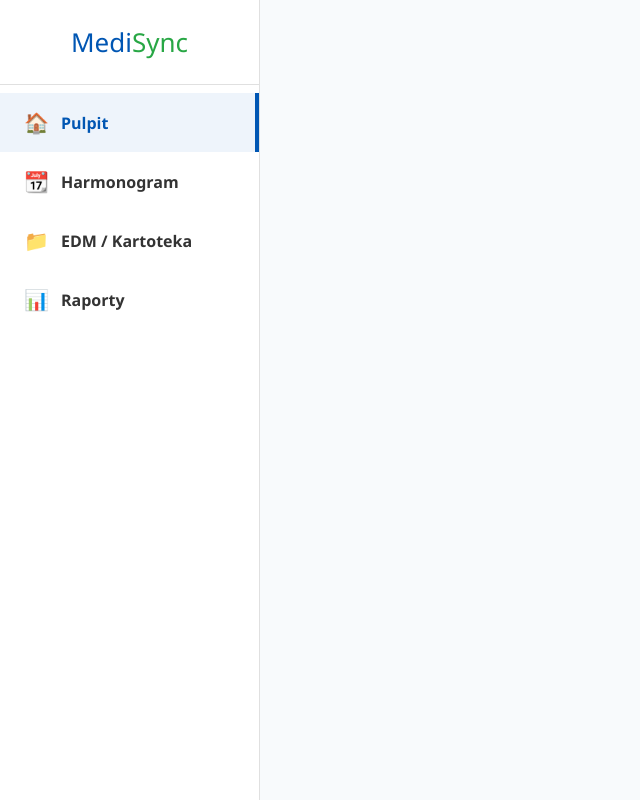
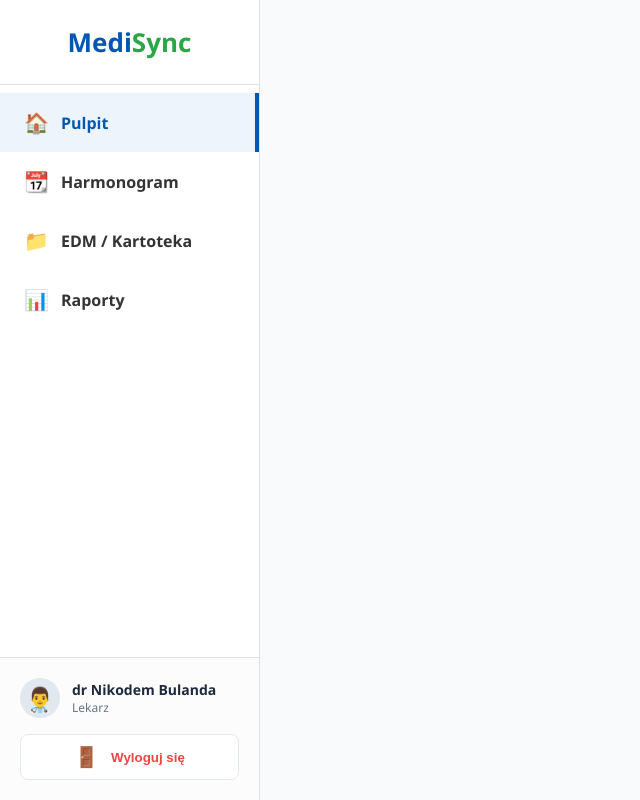
Before and after one commit to dominikJon/mediSync, a Vue app in the folder frontend/: page / in a window 1280 px wide. Shown: the whole page, without its empty margins (0-640 px from the left). Built offline with nearby package versions, Linux system fonts and the light colour scheme; sample sign-in values are in the browser's storage; the HTML template or start-up script is replaced by a standard one.

Commit message:
update sidebar with dynamic routing, user prof and test logout functionality

```diff
--- a/frontend/src/components/sidebar.vue
+++ b/frontend/src/components/sidebar.vue
@@ -1,21 +1,31 @@
 <script setup lang="ts">
-// Dodaliśmy ikony (emoji) do naszej tablicy z menu
+import { useRouter } from 'vue-router'
+import { useAuthStore } from '../stores/auth'
+
+const router = useRouter()
+const authStore = useAuthStore()
+
+// Menu nawigacyjne
 const menuItems = [
   { name: 'Pulpit', path: '/', icon: '🏠' },
   { name: 'Harmonogram', path: '/schedule', icon: '📆' },
   { name: 'EDM / Kartoteka', path: '/records', icon: '📁' },
   { name: 'Raporty', path: '/reports', icon: '📊' }
 ]
+
+// Funkcja wylogowania
+const handleLogout = () => {
+  authStore.logout()
+  router.push('/login')
+}
 </script>
 
 <template>
   <aside class="sidebar">
-    <!-- Górna sekcja: Dwukolorowe Logo -->
     <div class="logo">
       <h2><span class="text-blue">Medi</span><span class="text-green">Sync</span></h2>
     </div>
 
-    <!-- Środkowa sekcja: Nawigacja do lewej -->
     <nav class="nav-menu">
       <RouterLink
         v-for="item in menuItems"
@@ -28,11 +38,23 @@ const menuItems = [
         {{ item.name }}
       </RouterLink>
     </nav>
+
+    <div class="sidebar-footer">
+      <div class="user-info">
+        <div class="avatar">👨‍⚕️</div>
+        <div class="user-details">
+          <span class="user-name">{{ authStore.user || 'dr Nikodem Bulanda' }}</span>
+          <span class="user-role">Lekarz</span>
+        </div>
+      </div>
+      <button @click="handleLogout" class="btn-logout">
+        <span class="icon">🚪</span> Wyloguj się
+      </button>
+    </div>
   </aside>
 </template>
 
 <style scoped>
-/* Jasny motyw paska bocznego */
 .sidebar {
   width: 260px;
   background-color: #ffffff;
@@ -40,15 +62,15 @@ const menuItems = [
   height: 100vh;
   display: flex;
   flex-direction: column;
-  box-sizing: border-box; /* Zapewnia, że padding nie psuje szerokości */
+  box-sizing: border-box;
+  position: sticky;
+  top: 0;
 }
 
-/* Sekcja Logo */
 .logo {
   padding: 24px;
   text-align: center;
   border-bottom: 1px solid #e0e0e0;
-  margin-bottom: 8px; /* Odstęp między linią a pierwszym linkiem */
 }
 
 .logo h2 {
@@ -57,23 +79,17 @@ const menuItems = [
   font-weight: bold;
 }
 
-.text-blue {
-  color: #0056b3; /* Głęboki niebieski */
-  font-weight: 500;
-}
+.text-blue { color: #0056b3; }
+.text-green { color: #28a745; }
 
-.text-green {
-  color: #28a745; /* Medyczna zieleń */
-  font-weight: 500;
-}
-
-/* Menu nawigacyjne */
+/* Kluczowe: nav-menu rośnie, wypychając footer na dół */
 .nav-menu {
   display: flex;
   flex-direction: column;
+  flex: 1;
+  padding-top: 8px;
 }
 
-/* Pojedynczy link */
 .nav-link {
   display: flex;
   align-items: center;
@@ -82,24 +98,83 @@ const menuItems = [
   padding: 16px 24px;
   font-size: 16px;
   font-weight: 600;
-  border-right: 4px solid transparent; /* Niewidzialny pasek, żeby tekst nie skakał po najechaniu */
-  transition: background-color 0.2s;
+  border-right: 4px solid transparent;
+  transition: all 0.2s;
 }
 
 .nav-link:hover {
-  background-color: #f8f9fa; /* Delikatne podświetlenie po najechaniu myszką */
+  background-color: #f8f9fa;
 }
 
-/* Ikonki */
+.nav-link.active {
+  background-color: #EEF4FB;
+  color: #0056b3;
+  border-right: 4px solid #0056b3;
+}
+
 .icon {
   margin-right: 12px;
   font-size: 20px;
 }
 
-/* Wygląd AKTYWNEJ zakładki (to co na Twoim screenie) */
-.nav-link.active {
-  background-color: #EEF4FB; /* Jasnoniebieskie tło */
-  color: #0056b3; /* Niebieski tekst */
-  border-right: 4px solid #0056b3; /* Gruby niebieski pasek po prawej stronie */
+/* Sekcja użytkownika na dole */
+.sidebar-footer {
+  padding: 20px;
+  border-top: 1px solid #e0e0e0;
+  background-color: #fcfcfc;
+}
+
+.user-info {
+  display: flex;
+  align-items: center;
+  margin-bottom: 16px;
+}
+
+.avatar {
+  width: 40px;
+  height: 40px;
+  background-color: #e2e8f0;
+  border-radius: 50%;
+  display: flex;
+  align-items: center;
+  justify-content: center;
+  font-size: 24px;
+  margin-right: 12px;
+}
+
+.user-details {
+  display: flex;
+  flex-direction: column;
+}
+
+.user-name {
+  font-size: 14px;
+  font-weight: bold;
+  color: #1e293b;
+}
+
+.user-role {
+  font-size: 12px;
+  color: #64748b;
+}
+
+.btn-logout {
+  width: 100%;
+  display: flex;
+  align-items: center;
+  justify-content: center;
+  padding: 10px;
+  background-color: #fff;
+  border: 1px solid #e2e8f0;
+  border-radius: 8px;
+  color: #ef4444;
+  font-weight: 600;
+  cursor: pointer;
+  transition: all 0.2s;
+}
+
+.btn-logout:hover {
+  background-color: #fee2e2;
+  border-color: #ef4444;
 }
 </style>
```
